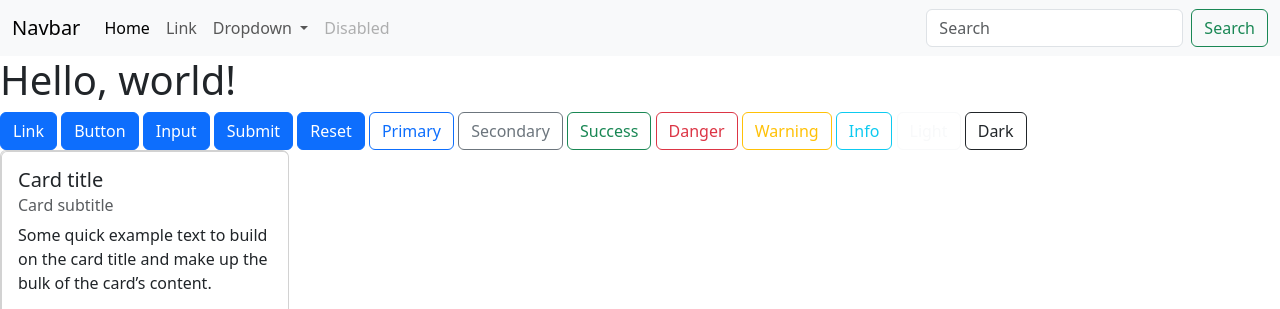
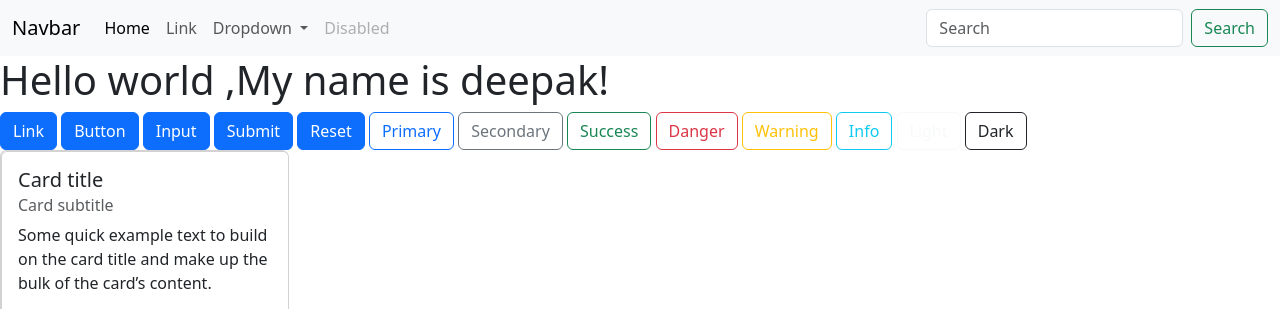
Before and after one commit to dbkhar/bootstrap, a plain HTML site: page index.html in a window 1280 px wide. Shown: the top 309 px of the page. Drawn offline with nearby package versions, Linux system fonts and the light colour scheme.

Commit message:
Updated index.html content

```diff
--- a/index.html
+++ b/index.html
@@ -44,7 +44,7 @@
     </div>
   </div>
 </nav>
-    <h1>Hello, world!</h1>
+    <h1>Hello world ,My name  is deepak!</h1>
     <a class="btn btn-primary" href="#" role="button">Link</a>
 <button class="btn btn-primary" type="submit">Button</button>
 <input class="btn btn-primary" type="button" value="Input">
```
